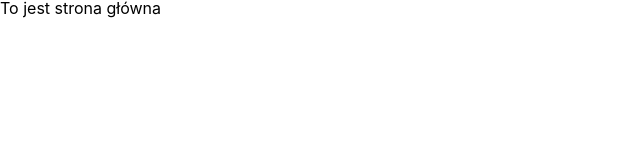
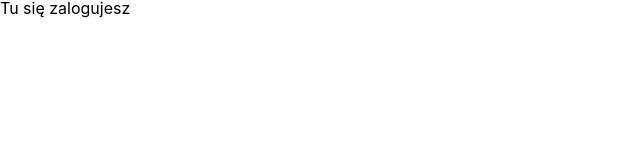
Before and after one commit to GrzegorzDabrowski/Projekt---Oddam-w-dobre-r-ce-, a React (Create React App) app in the folder portoflio-lab/: page /logowanie in a window 1280 px wide. Shown: the top 160 px of the page, without its empty margins (0-640 px from the left). Built offline with nearby package versions, Linux system fonts and the light colour scheme.

Commit message:
basic construction done

```diff
--- a/portoflio-lab/src/App.js
+++ b/portoflio-lab/src/App.js
@@ -1,24 +1,30 @@
-import React from "react";
-import { HashRouter, Route, Link, Switch } from "react-router-dom";
+import React, { useState, useEffect } from "react";
+import { BrowserRouter, Route, Link, Switch, Redirect } from "react-router-dom";
 import Home from "./components/Home";
-import HomeThreeColumns from "./components/HomeThreeColumns";
-import HomeAboutUs from "./components/HomeAboutUs";
-import HomeWhoWeHelp from "./components/HomeWhoWeHelp";
-import HomeContact from "./components/HomeContact";
 import NotFound from "./components/NotFound";
+import Login from "./pages/Login";
+import Logout from "./pages/Logout";
+import Register from "./pages/Register";
 
 function App() {
+  const [user, setUser] = useState({});
+  const [isLogged, setIsLogged] = useState(false);
+
   return (
-    <HashRouter>
+    <BrowserRouter>
       <Switch>
-        <Route exact path="/" component={Home} />
-        <Route path="/o-co-chodzi" component={HomeThreeColumns} />
-        <Route path="/o-nas" component={HomeAboutUs} />
-        <Route path="/fundacja-i-organizacje" component={HomeWhoWeHelp} />
-        <Route path="/kontakt" component={HomeContact} />
+        <Route exact path="/">
+          <Home user={user} isLogged={isLogged} setIsLogged={setIsLogged} />
+        </Route>
+        <Route path="/logowanie">
+          {isLogged ? <Redirect to="/" /> : <Login />}
+        </Route>
+        <Route path="/rejestracja" component={Register} />
+        <Route path="/wylogowano" component={Logout} />
+        <Route path="/oddaj-rzeczy" />
         <Route component={NotFound} />
       </Switch>
-    </HashRouter>
+    </BrowserRouter>
   );
 }
 
--- /dev/null
+++ b/portoflio-lab/src/pages/Login.js
@@ -0,0 +1,7 @@
+import React from "react";
+
+const Login = () => {
+  return <h1>Tu się zalogujesz</h1>;
+};
+
+export default Login;
--- /dev/null
+++ b/portoflio-lab/src/pages/Logout.js
@@ -0,0 +1,7 @@
+import React from "react";
+
+const Logout = () => {
+  return <h1>Poprawnie wylogowano</h1>;
+};
+
+export default Logout;
--- /dev/null
+++ b/portoflio-lab/src/pages/Register.js
@@ -0,0 +1,7 @@
+import React from "react";
+
+const Register = () => {
+  return <h1>Tu się zarejestrujesz</h1>;
+};
+
+export default Register;
```
Also changed, not shown: 1 other file (tests, documents, lock files or other folders).
